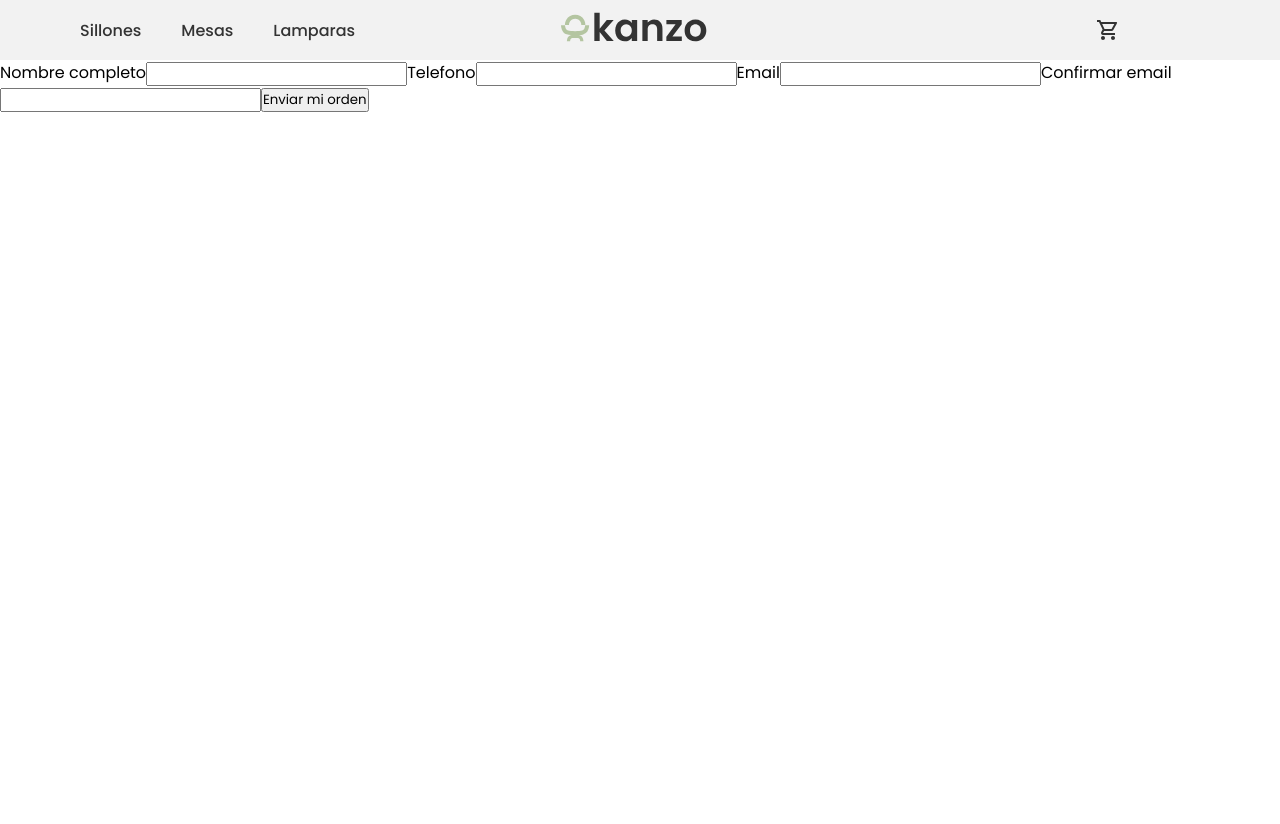
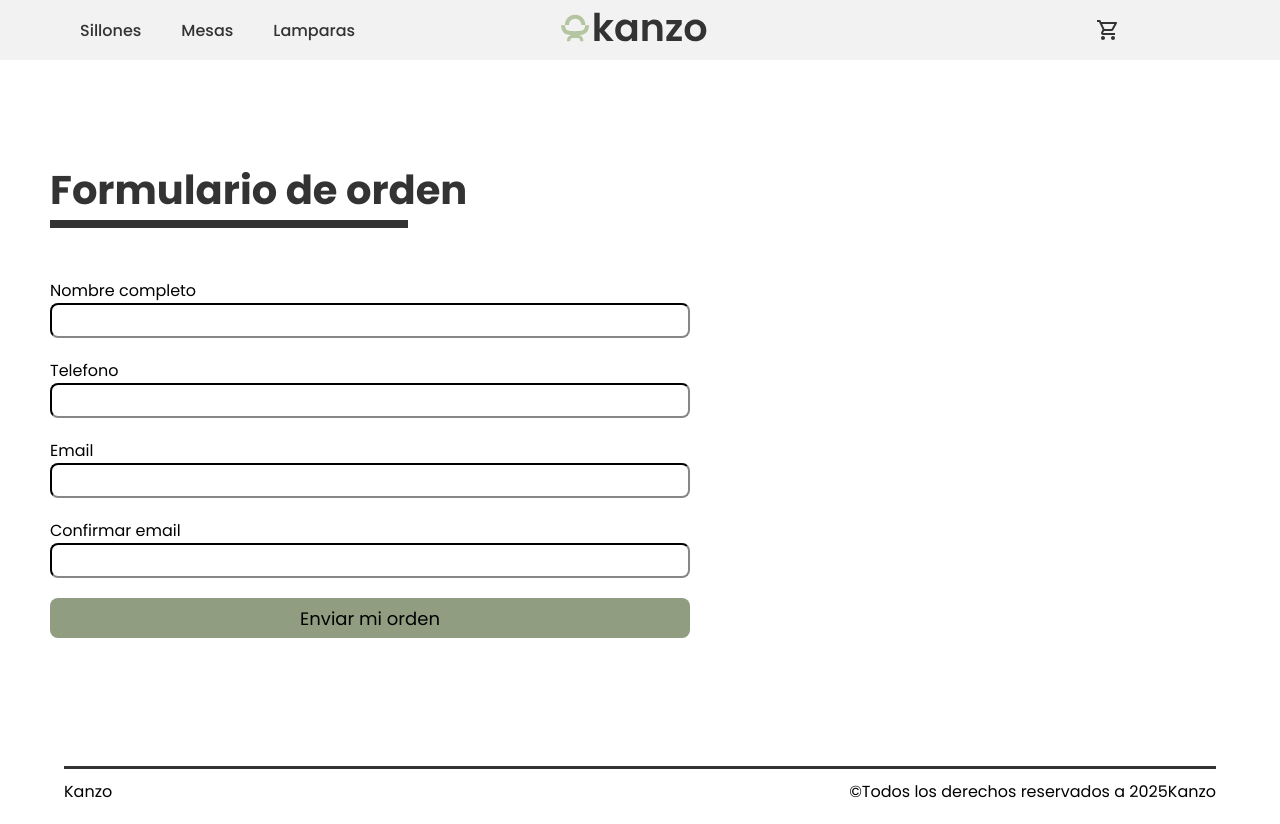
Before and after one commit to eugebaspineiro/react_coder, a React (Vite) app: page /checkout in a window 1280 px wide. Before the commit the page ends 800 px from the top, so only its background shows below. Built offline with nearby package versions, Linux system fonts and the light colour scheme.

Commit message:
ultimo commit p entregar

```diff
--- a/src/App.jsx
+++ b/src/App.jsx
@@ -1,4 +1,5 @@
 import NavBar from './components/NavBar/NavBar'
+import FoterApp from './components/footer/FoterApp'
 import ItemListContainer from './components/ItemListContainer/ItemListContainer'
 import ItemDetailContainer from './components/ItemDetailContiner/ItemDetailContainer'
 import Checkout from './components/Checkout/Checkout'
@@ -35,7 +36,11 @@ function App() {
 
           </CartProvider>
 
+          < FoterApp />
+
+
         </BrowserRouter>
+
 
     </div>
   )
--- a/src/components/Checkout/Checkout.jsx
+++ b/src/components/Checkout/Checkout.jsx
@@ -7,6 +7,7 @@ import FormCheckout from "./FormCheckout"
 import db from "../../db/db.js"
 import validateForm from "../../utils/validateForm.js"
 import { toast } from "react-toastify"
+import "./formCheckout.scss"
 
 const Checkout = () => {
 
@@ -39,6 +40,10 @@ const Checkout = () => {
         }
 
         try {
+            if (dataForm.email !== dataForm.confirmemail) {
+                throw new Error("Los correos electrónicos no coinciden. Por favor, verifica.");
+              }
+
             const response = await validateForm(dataForm)
             if(response.status === "error") throw new Error(response.message)
 
@@ -80,9 +85,10 @@ const Checkout = () => {
             idOrder === null ? ( <FormCheckout dataForm={dataForm} handleChangeInput={handleChangeInput} handleSubmitForm={handleSubmitForm}/>
 
             ) : (
-                <div>
-                    <h2>Gracias, su orden a sido enviada</h2>
-                    <p>Por favor guarde su numero de seguimiento: {idOrder}</p>
+                <div className="finish-form">
+                    <img src="/compra-finalizada.svg" alt="" />
+                    <h2>Gracias, su orden fue enviada</h2>
+                    <p>Por favor guarde su numero de seguimiento: <strong>{idOrder}</strong> </p>
                     <Link to="/"><button>Volver al inicio</button></Link>
                 </div>
 
--- a/src/components/Checkout/FormCheckout.jsx
+++ b/src/components/Checkout/FormCheckout.jsx
@@ -1,7 +1,16 @@
+import "./formCheckout.scss"
+
 
 const FormCheckout = ({dataForm, handleChangeInput, handleSubmitForm}) => {
   return (
-    <form onSubmit={ handleSubmitForm }>
+    <>
+        <div className="form-checkout" >
+            <h2>Formulario de orden</h2>
+            <div className="line-cart"></div>
+        </div>
+
+
+        <form onSubmit={ handleSubmitForm } className="form">
             <label>Nombre completo</label>
             <input type="text" name="fullname" value={dataForm.fullname} onChange={ handleChangeInput } />
 
@@ -17,6 +26,7 @@ const FormCheckout = ({dataForm, handleChangeInput, handleSubmitForm}) => {
             <button type="submit">Enviar mi orden</button>
 
         </form>
+  </>
 
   )
 }
--- /dev/null
+++ b/src/components/Checkout/formCheckout.scss
@@ -0,0 +1,73 @@
+.form-checkout{
+    margin: 100px 50px 0 50px;
+    h2{
+        font-family: "Poppins", sans-serif;
+        font-weight: 700;
+        font-style: normal;
+        font-size: 40px;
+        color: #333333;
+    }
+    .line-cart{
+        height: 8px;
+        background-color: #333333;
+        width: 28vw;
+        margin-bottom: 50px;
+
+    }
+}
+
+.form{
+    display: flex;
+    flex-direction: column;
+    margin-left: 50px;
+    input{
+        width: 50vw;
+        height: 35px;
+        margin-bottom: 20px;
+        border-radius: 8px;
+        border-color: #333333;
+    }
+
+    button{
+        width: 50vw;
+        height: 40px;
+        font-size: 18px;
+        border: none;
+        background-color: #909d80;
+        border-radius: 8px;
+        cursor: pointer;
+
+
+    }
+
+    button:hover{
+        background-color: #E2B07B;
+    }
+}
+
+.finish-form{
+    display: flex;
+    flex-direction: column;
+    align-items: center;
+    img{
+        width: 30vw;
+    }
+    p{
+        margin: 10px 0 20px 0;
+    }
+
+    button{
+        width: 30vw;
+        height: 40px;
+        font-size: 18px;
+        border: none;
+        background-color: #909d80;
+        border-radius: 8px;
+        cursor: pointer;
+        text-align: center;
+        margin-bottom: 10vw;
+    }
+    button:hover{
+        background-color: #E2B07B;
+    }
+}
--- /dev/null
+++ b/src/components/footer/FoterApp.jsx
@@ -0,0 +1,18 @@
+import React from 'react'
+import "./foterApp.scss"
+
+const FoterApp = () => {
+  return (
+    <div className="footer">
+
+      <div className="line-footer"></div>
+      <div className='text-foter'>
+        <p>Kanzo</p>
+        <p>©Todos los derechos reservados a 2025Kanzo</p>
+      </div>
+
+    </div>
+  )
+}
+
+export default FoterApp
--- /dev/null
+++ b/src/components/footer/foterApp.scss
@@ -0,0 +1,23 @@
+.footer{
+    display: flex;
+    flex-direction: column;
+    align-items: center;
+    margin-top: 10vw;
+    .line-footer{
+
+        height: 3px;
+        background-color: #333333;
+        width: 90vw;
+
+
+    }
+}
+
+.text-foter{
+    display: flex;
+    flex-direction: row;
+    width: 90vw;
+    justify-content: space-between;
+    margin-top: 10px;
+    margin-bottom: 20px;
+}
```
Also changed, not shown: public/compra-finalizada.svg (added), 1 other file (tests, documents, lock files or other folders). Lines whose indentation alone changed are shown as unchanged.
